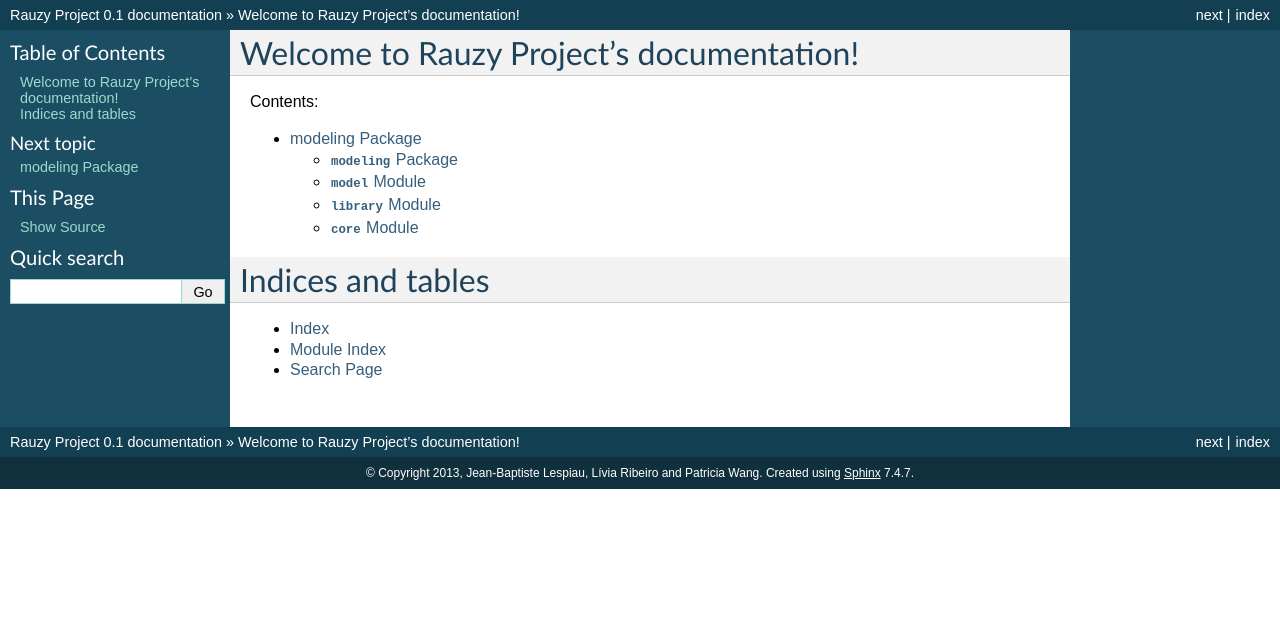
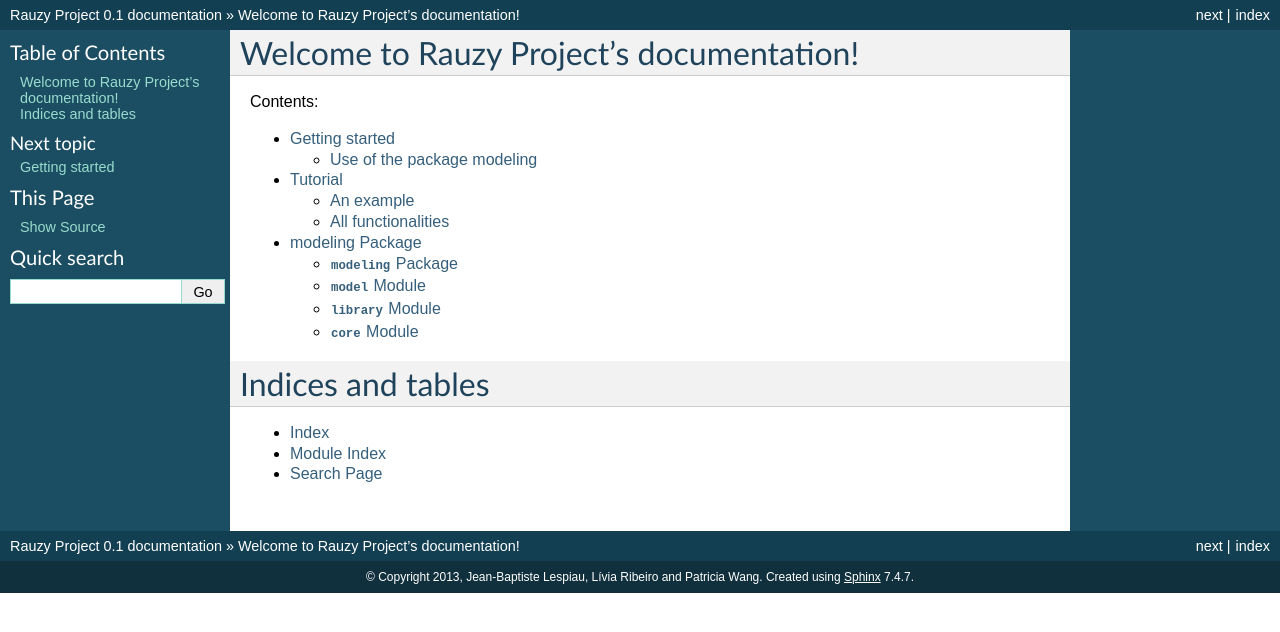
Before and after one commit to Gueust/Rauzy-Language, a Sphinx documentation site: the page built from doc/source/index.rst, in a window 1280 px wide. Shown: the top 632 px of the page. Built offline with Sphinx 7.4.7, drawn with Linux system fonts in a browser that asks for light colours.

```diff
--- a/doc/source/index.rst
+++ b/doc/source/index.rst
@@ -11,6 +11,8 @@ Contents:
 .. toctree::
    :maxdepth: 2
 
+   getting_started
+   tutorial
    modeling
 
 Indices and tables
--- /dev/null
+++ b/doc/source/tutorial.rst
@@ -0,0 +1,10 @@
+********
+Tutorial
+********
+
+An example
+==========
+
+
+All functionalities
+===================
```
Also changed, not shown: doc/source/getting_started.rst (added, +24 -0 lines), 1 other file.
